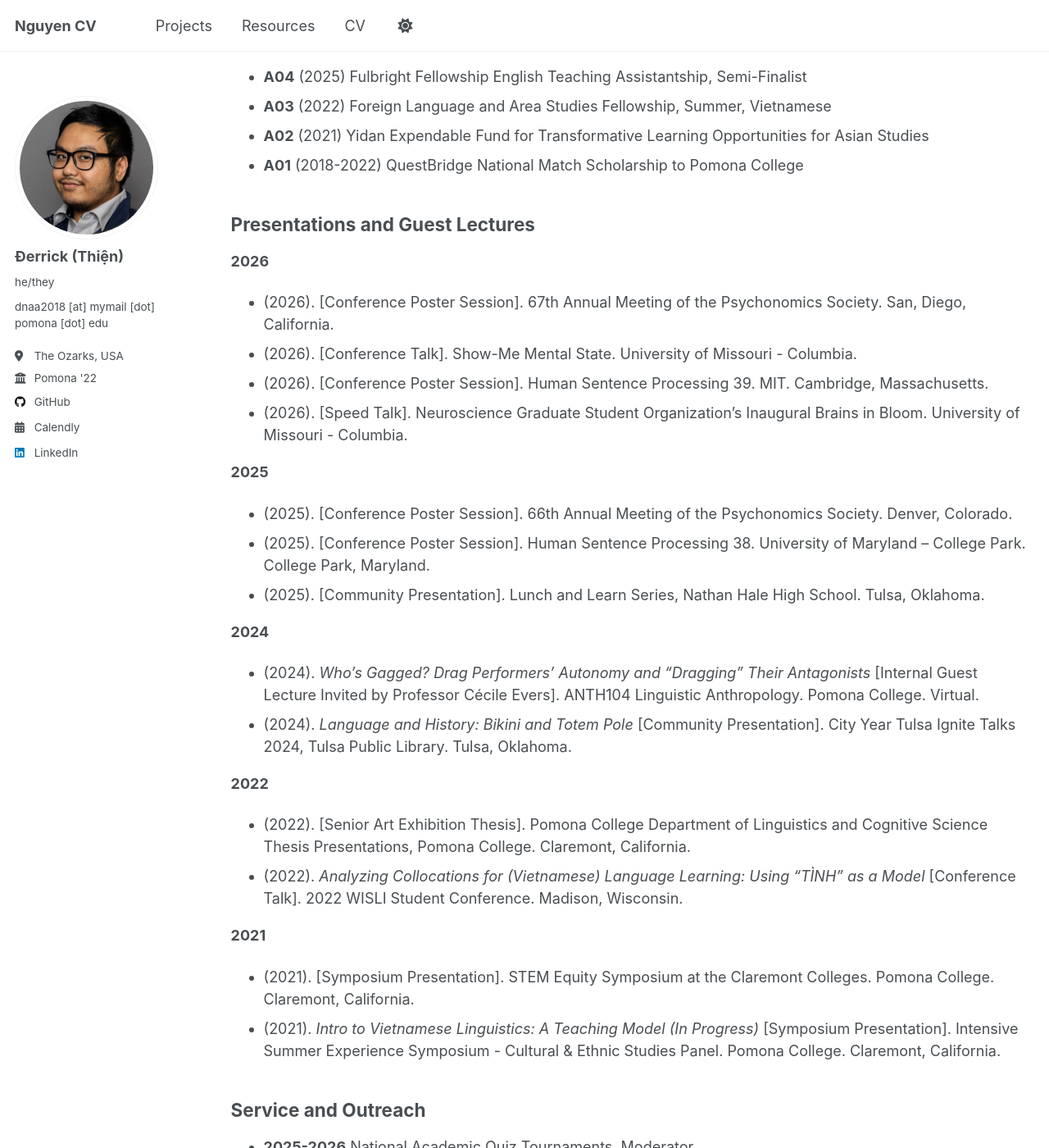
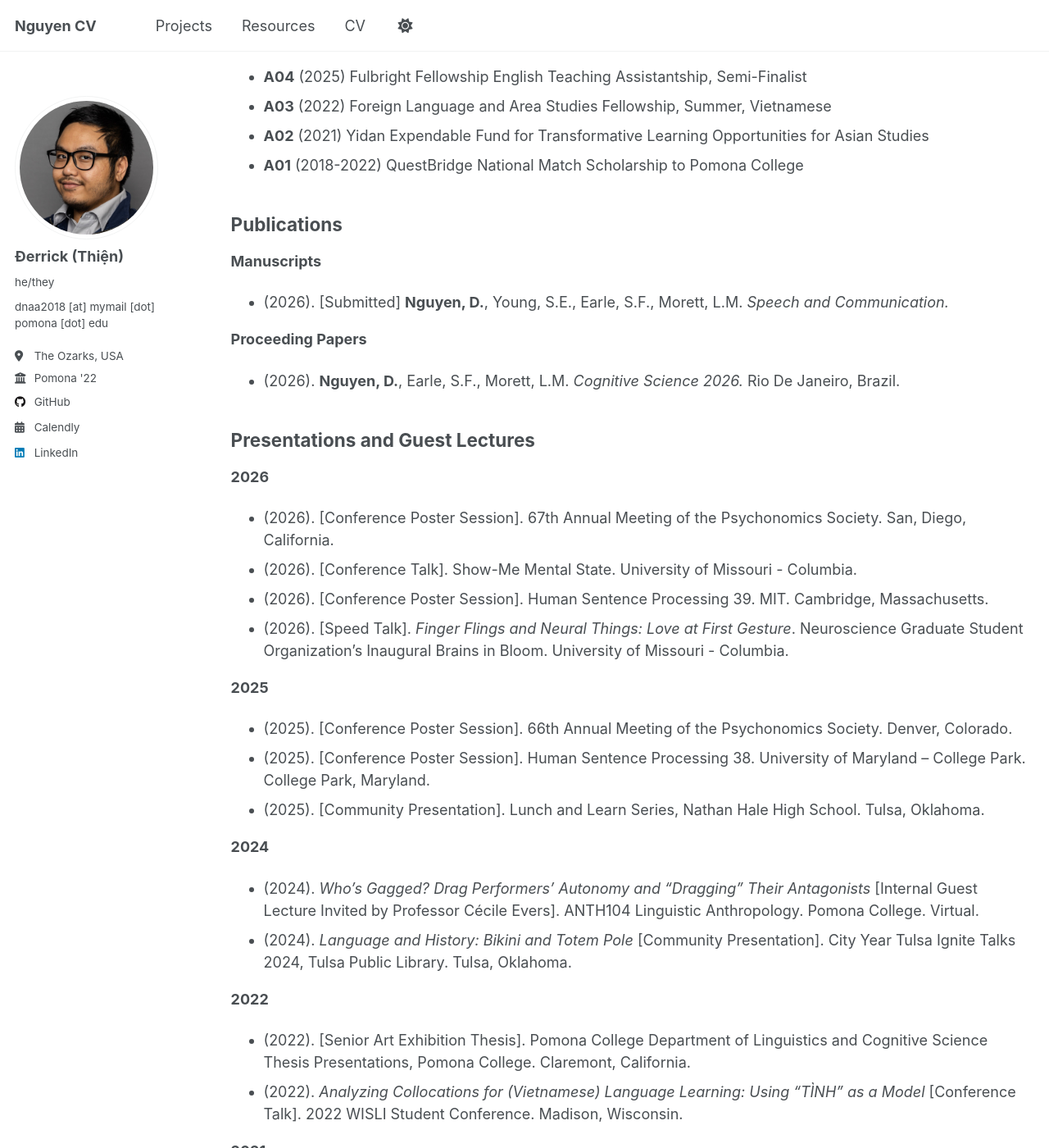
Before and after one commit to thienderrick/thienderrick.github.io, a Jekyll site: the page built from _pages/cv.md, in a window 1280 px wide and 1400 px high, scrolled down 1374 px. Shown: the whole window at 82% size. Built offline with Jekyll 4.4.1, drawn with Linux system fonts in a browser that asks for light colours; some of the changed text lies outside the part shown.

Commit message:
Update CV with publications and service roles
Added publications and updated service roles in CV.

```diff
--- a/_pages/cv.md
+++ b/_pages/cv.md
@@ -53,12 +53,19 @@ redirect_from:
 - **A02** (2021) Yidan Expendable Fund for Transformative Learning Opportunities for Asian Studies
 - **A01** (2018-2022) QuestBridge National Match Scholarship to Pomona College
 
+## Publications
+**Manuscripts**
+- (2026). [Submitted] **Nguyen, D.**, Young, S.E., Earle, S.F., Morett, L.M. *Speech and Communication.*
+
+**Proceeding Papers**
+- (2026). **Nguyen, D.**, Earle, S.F., Morett, L.M. *Cognitive Science 2026.* Rio De Janeiro, Brazil.
+
 ## Presentations and Guest Lectures
 **2026**
 - (2026). [Conference Poster Session]. 67th Annual Meeting of the Psychonomics Society. San, Diego, California.
 * (2026). [Conference Talk]. Show-Me Mental State. University of Missouri - Columbia.
 * (2026). [Conference Poster Session]. Human Sentence Processing 39. MIT. Cambridge, Massachusetts.
-* (2026). [Speed Talk]. Neuroscience Graduate Student Organization's Inaugural Brains in Bloom. University of Missouri - Columbia.
+* (2026). [Speed Talk]. *Finger Flings and Neural Things: Love at First Gesture*. Neuroscience Graduate Student Organization's Inaugural Brains in Bloom. University of Missouri - Columbia.
 
 **2025**
 - (2025). [Conference Poster Session]. 66th Annual Meeting of the Psychonomics Society. Denver, Colorado.
@@ -78,12 +85,14 @@ redirect_from:
 * (2021). *Intro to Vietnamese Linguistics: A Teaching Model (In Progress)* [Symposium Presentation]. Intensive Summer Experience Symposium - Cultural & Ethnic Studies Panel. Pomona College. Claremont, California.
 
 ## Service and Outreach
+-   **2026-2027** QuestBridge, Industry Leader for Education, Academia and Reseach & Alumni Mentor
+*   **2026** The Posse Foundation, Writing & Resume Coach, Virtual
 *   **2025-2026** National Academic Quiz Tournaments, Moderator
 *   **2025-2026** Missouri Quiz Bowl Alliance, Moderator
 *   **2025-2026** Arkansas Governor's Quiz Bowl Association, Moderator
 *   **2024-2026** QuestBridge, Alumni Mentor
 *   **2023-2026** Pomona College First-Generation Low-Income Scholars, Alumni Archivist
-*   **2025** The Posse Foundation, Virtual Resume Coach & Dynamic Assessment Process Volunteer, Virtual
+*   **2025** The Posse Foundation, Resume Coach & Dynamic Assessment Process Volunteer, Virtual
 *   **2025** Mizzou Summer Bridge Accelerator Program, Science Communication Presenter, Columbia, MO
 *   **2024-2025** Oklahoma Secondary Schools Athletics Association, Academic Bowl Moderator
 *   **2024-2025** Students Rising Above, Volunteer Recent Grad Mentor, Virtual
```
Also changed, not shown: other parts of _pages/cv.md (+2 -2 lines).
